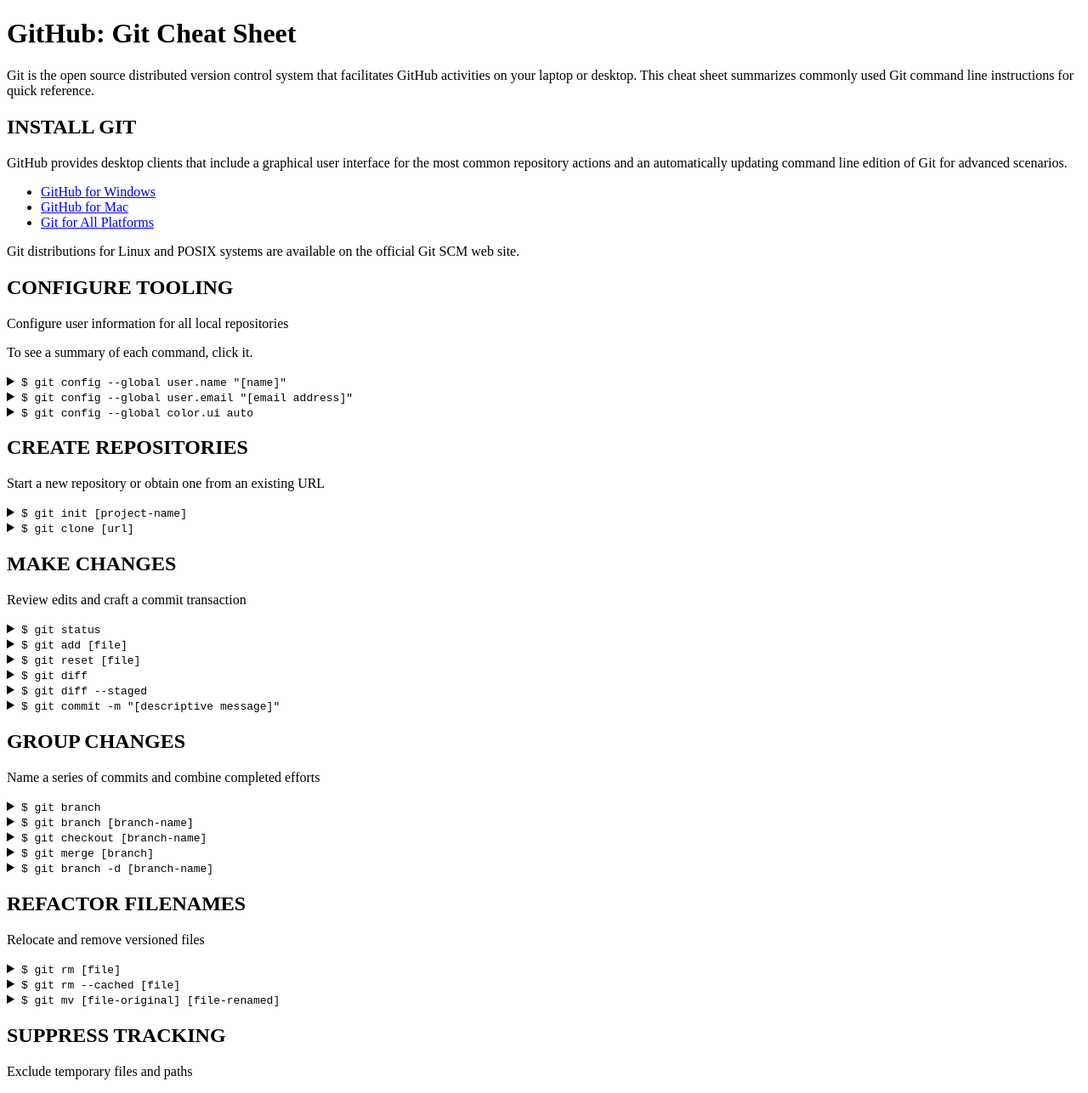
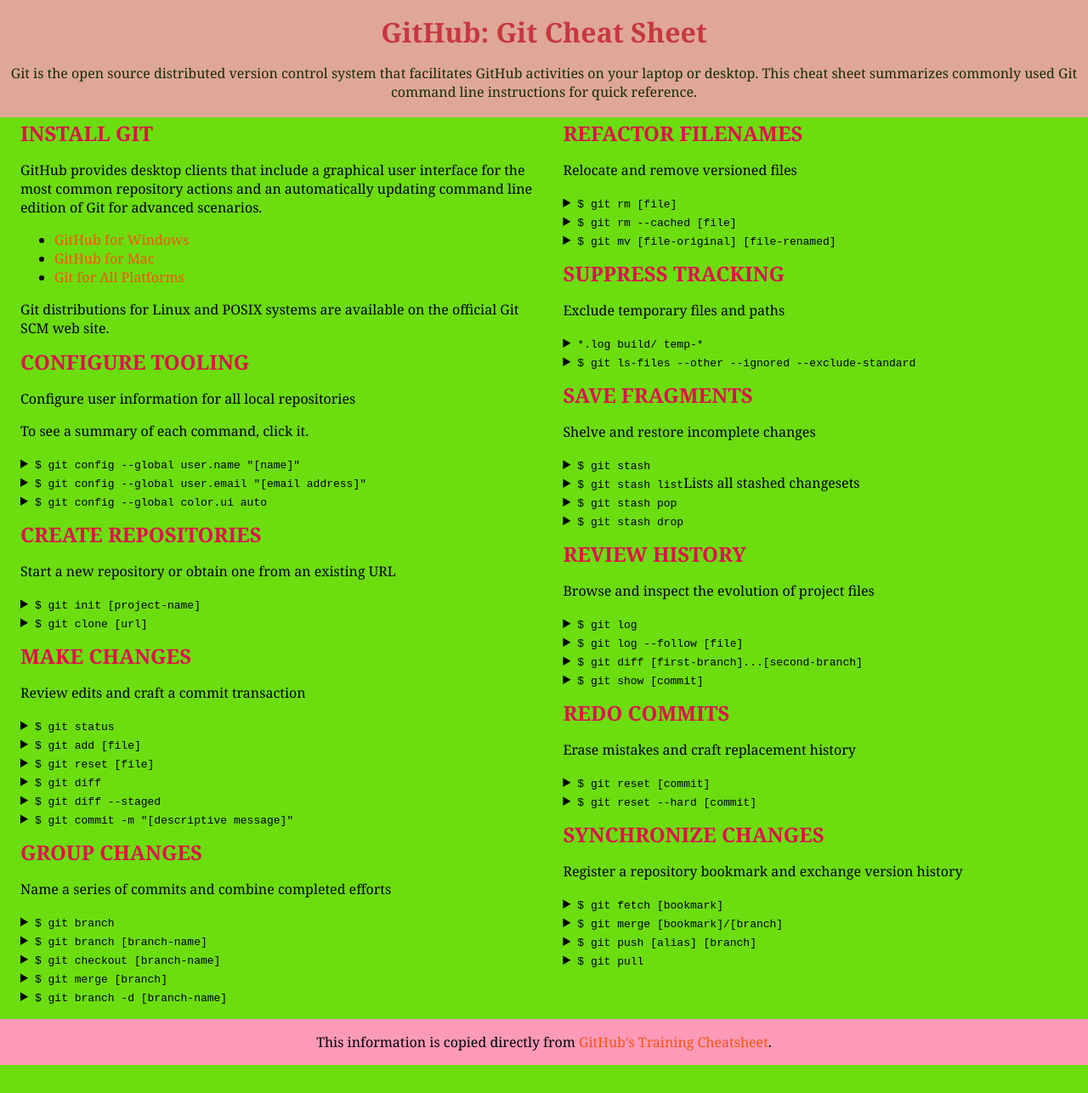
Before and after one commit to reginafcompton/phase-0, a plain HTML site: page week-4/gps/gps2-1.html in a window 1280 px wide. Shown: the top 1286 px of the page at 85% size. After the commit the page ends 1253 px from the top, so only its background shows below. Drawn offline with Linux system fonts and the light colour scheme.

Commit message:
create and revise CSS for GPS 2-1

```diff
--- a/week-4/gps/gps2-1.css
+++ b/week-4/gps/gps2-1.css
@@ -0,0 +1,50 @@
+.debug {
+    border: 1px solid violet;
+}
+
+.column-1, .column-2 {
+    float: left;
+    width: 48%;
+    padding-top: 8em;
+    padding-left: 1.5em;
+    padding-bottom: 1em;
+}
+
+body {
+    font-family: Georgia, serif;
+    background-color: #6CDD0F;
+    margin: 0;
+}
+
+
+header {
+    text-align: center;
+    padding-bottom: .2em;
+    position: fixed;
+    background-color: #FD9AB8;
+    opacity: 0.8;
+}
+
+
+h1, h2 {
+    color: #DE0F4E;
+    margin: 0;
+    padding-top: .5em;
+}
+
+a:link, a:visited  {
+    text-decoration: none;
+    color: #F85311;
+}
+
+a:hover {
+    color: #FF8555;
+}
+
+
+footer {
+    clear: both;
+    text-align: center;
+    background-color: #FD9AB8;
+    padding: 1em;
+}
--- a/week-4/gps/gps2-1.html
+++ b/week-4/gps/gps2-1.html
@@ -1,8 +1,8 @@
 <!--
 Write your names here:
-1.
-2.
-We spent [#] hours on this challenge.
+1. Regina Compton
+2. Rosslyn Sinclair-Chin
+We spent 1.5 hours on this challenge.
 -->
 
 <!-- This challenge uses HTML5 syntax that may not be available in all browsers (It works in Chrome and Safari, from my testing. (<details> and<summary>). -->
@@ -11,7 +11,7 @@ We spent [#] hours on this challenge.
 <html lang="en">
   <head>
     <meta charset="UTF-8">
-    <link rel="stylesheet" href="#">  <!-- Insert a link to the stylesheet here -->
+    <link rel="stylesheet" href="gps2-1.css">  <!-- Insert a link to the stylesheet here -->
     <title>Git Cheat Sheet</title>
   </head>
 
```
